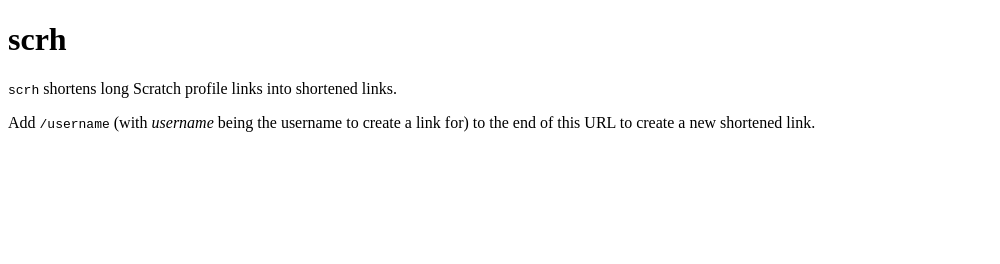
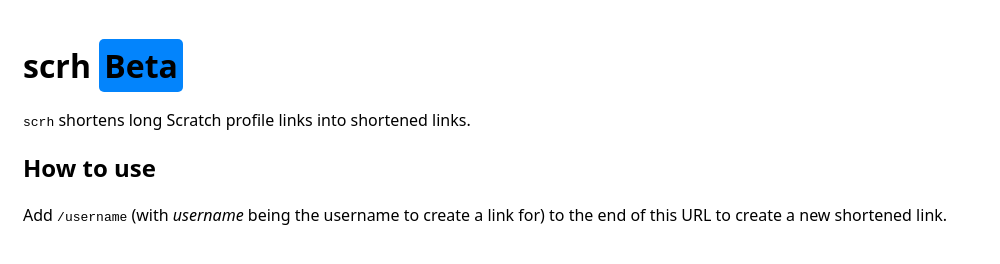
Before and after one commit to WojtekCodesToday/scprlink, a plain HTML site: page index.html in a window 1280 px wide. Shown: the whole page, without its empty margins (0-1000 px from the left). Drawn offline with Linux system fonts and the light colour scheme.

Commit message:
Update index.html

```diff
--- a/index.html
+++ b/index.html
@@ -2,10 +2,23 @@
 <html>
   <head>
     <title>srch: Shorten Scratch profile links</title>
+    <style>
+    body {
+      padding: 15px;
+      font-family: system-ui;
+    }
+    .beta {
+      padding: 5px;
+      background-color: #0384fc;
+      border-radius: 5px;
+      font-weight: bold;
+    }
+    </style>
   </head>
   <body>
-    <h1>scrh</h1>
+    <h1>scrh <span class="beta">Beta</span></h1>
     <p><code>scrh</code> shortens long Scratch profile links into shortened links.</p>
+    <h2>How to use</h2>
     <p>Add <code>/username</code> (with <i>username</i> being the username to create a link for)
       to the end of this URL to create a new shortened link.</p>
   </body>
```
